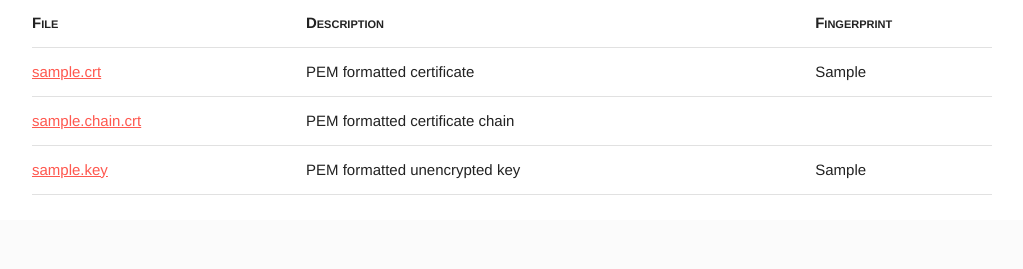
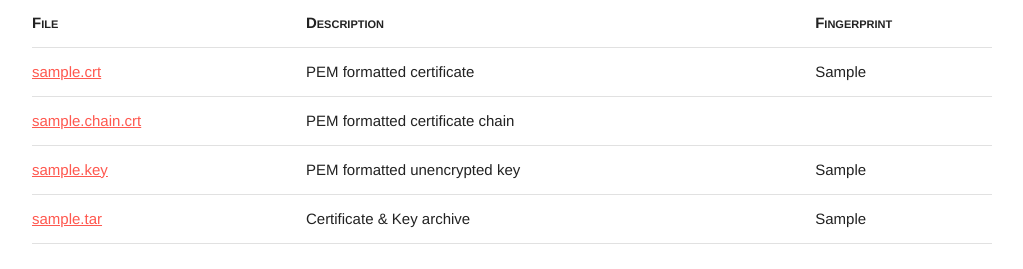
Before and after one commit to qtip/lacri, a Django app: template lacri/templates/lacri/domain_detail.html in a window 1280 px wide. Shown: the part 1151-1420 px from the top of the page, without its empty margins (128-1151 px from the left). Before the commit the page ends 1346 px from the top, so only its background shows below. Run offline with Django 3.2, Linux system fonts and the light colour scheme; tables that the repository leaves empty hold one stand-in row (values such as "Sample post"); the template is opened without the code that fills it: values that come from a table or form of the project are taken from there, most other values are stand-ins (such as "Sample title", 1, 10 or a date in 2020).

Commit message:
DomainDetail: Add tar to downloads list

```diff
--- a/lacri/templates/lacri/domain_detail.html
+++ b/lacri/templates/lacri/domain_detail.html
@@ -88,6 +88,11 @@ curl -b "sessionid={{ view.request.session.session_key }}" {{ view.request.schem
               <td>PEM formatted unencrypted key</td>
               <td>{{ root.key_fingerprint }}</td>
             </tr>
+            <tr>
+              <td><a href='{% url 'domain_tar' username=username root_slug=root_slug domain=domain.common_name %}'>{{ root.slug }}.tar</a></td>
+              <td>Certificate &amp; Key archive</td>
+              <td>{{ root.key_fingerprint }}</td>
+            </tr>
           </tbody>
         </table>
         <p></p>
```
